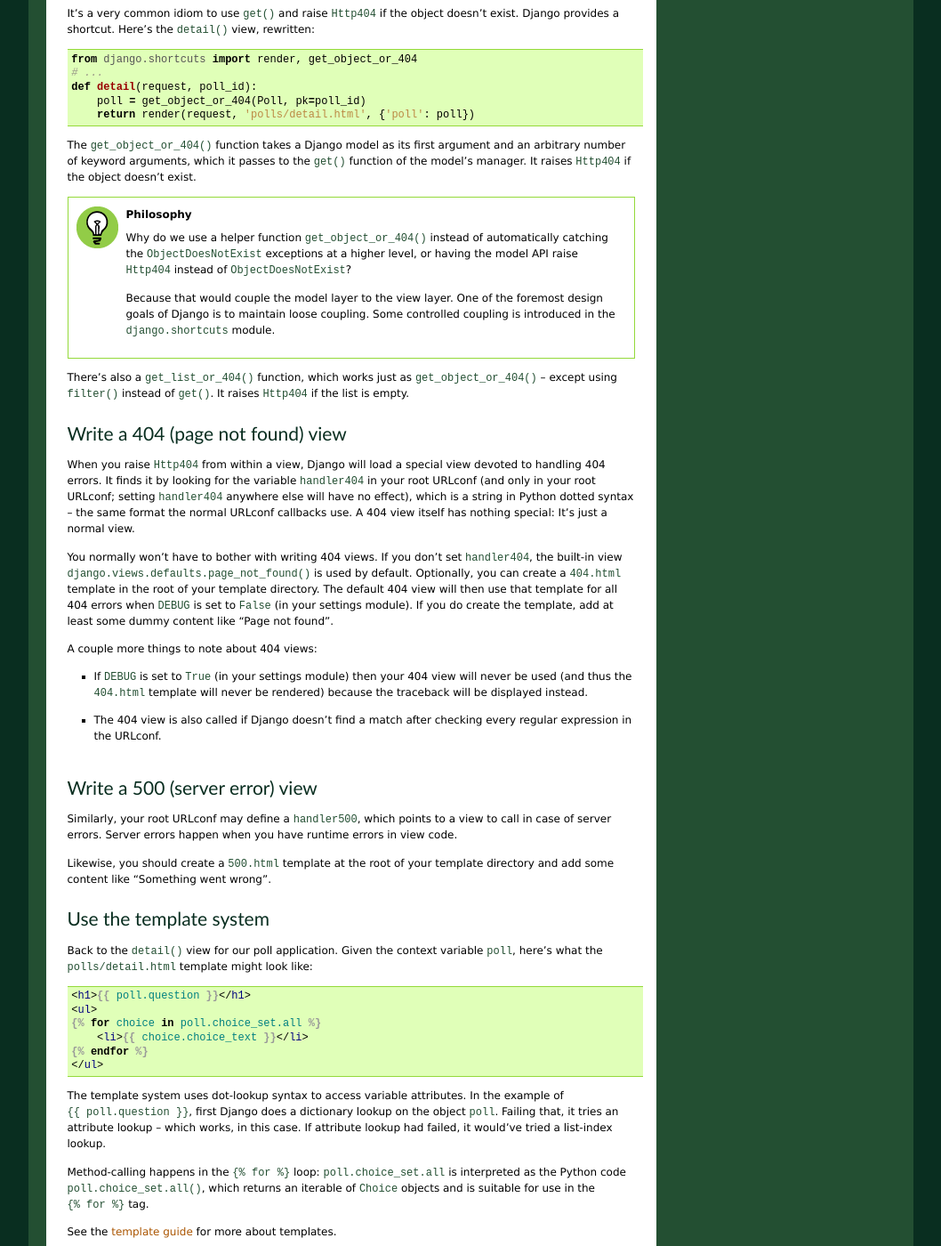
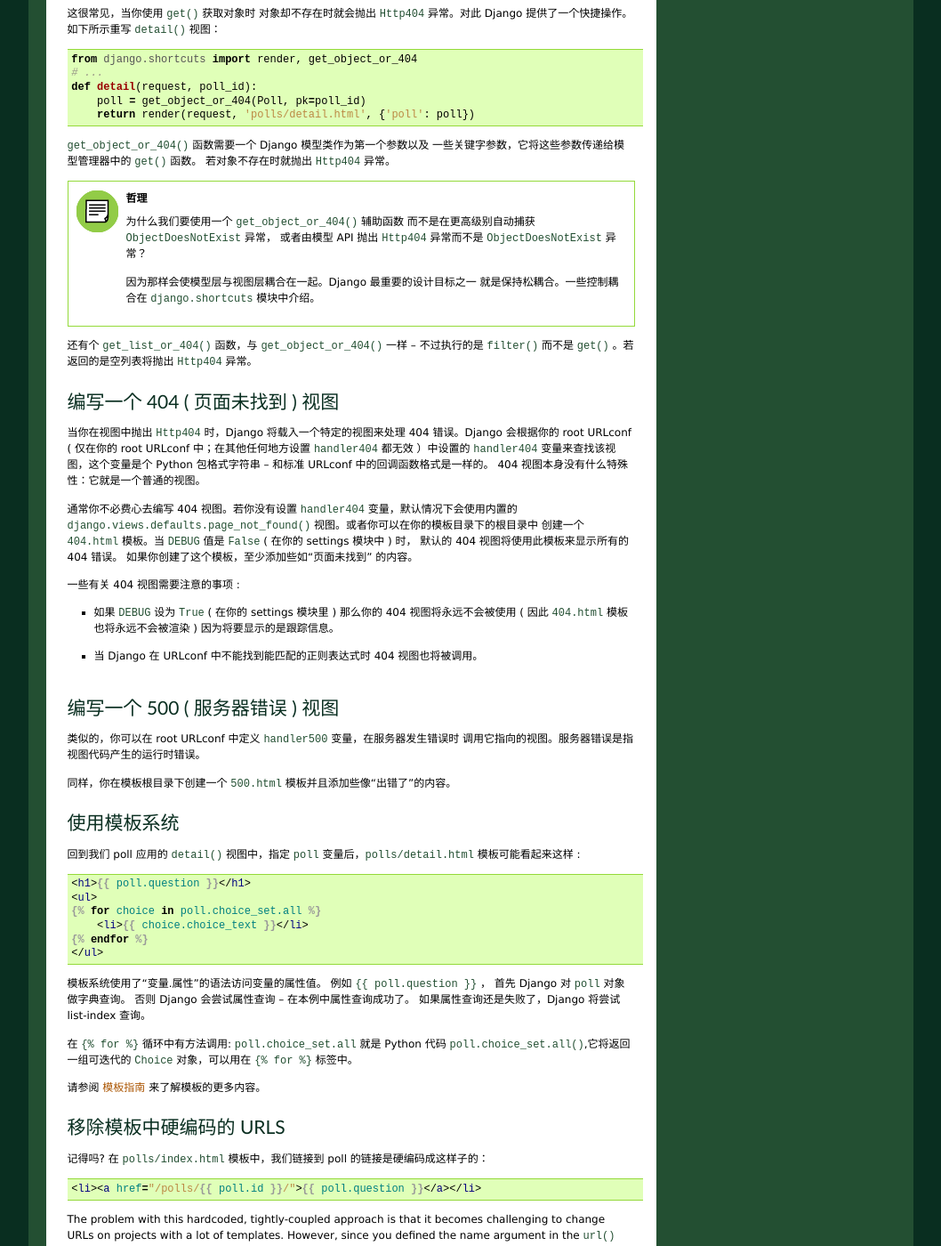
Before and after one commit to yourtion/Django-Chinese-Docs, a Sphinx documentation site: the page built from docs/intro/tutorial03.txt, in a window 1280 px wide and 1400 px high, scrolled down 5534 px. Shown: the whole window at 89% size, without its empty margins (111-1169 px from the left). Built offline with Sphinx 7.4.7, drawn with Linux system fonts in a browser that asks for light colours; cross-references to code outside the pages are shown as plain code; some of the changed text lies outside the part shown.

Commit message:
翻译至移除硬编码

```diff
--- a/docs/intro/tutorial03.txt
+++ b/docs/intro/tutorial03.txt
@@ -364,9 +364,9 @@ Django 提供了一种快捷方式。这里重写完整的 ``index()`` 视图 ::
 快捷方式: :func:`~django.shortcuts.get_object_or_404`
 -------------------------------------------------------
 
-It's a very common idiom to use :meth:`~django.db.models.query.QuerySet.get`
-and raise :exc:`~django.http.Http404` if the object doesn't exist. Django
-provides a shortcut. Here's the ``detail()`` view, rewritten::
+这很常见，当你使用 :meth:`~django.db.models.query.QuerySet.get` 获取对象时
+对象却不存在时就会抛出 :exc:`~django.http.Http404` 异常。对此 Django
+提供了一个快捷操作。如下所示重写 ``detail()`` 视图： ::
 
     from django.shortcuts import render, get_object_or_404
     # ...
@@ -374,74 +374,61 @@ provides a shortcut. Here's the ``detail()`` view, rewritten::
         poll = get_object_or_404(Poll, pk=poll_id)
         return render(request, 'polls/detail.html', {'poll': poll})
 
-The :func:`~django.shortcuts.get_object_or_404` function takes a Django model
-as its first argument and an arbitrary number of keyword arguments, which it
-passes to the :meth:`~django.db.models.query.QuerySet.get` function of the
-model's manager. It raises :exc:`~django.http.Http404` if the object doesn't
-exist.
+:func:`~django.shortcuts.get_object_or_404` 函数需要一个 Django 模型类作为第一个参数以及
+一些关键字参数，它将这些参数传递给模型管理器中的 :meth:`~django.db.models.query.QuerySet.get` 函数。
+若对象不存在时就抛出 :exc:`~django.http.Http404` 异常。
 
-.. admonition:: Philosophy
+.. admonition:: 哲理
 
-    Why do we use a helper function :func:`~django.shortcuts.get_object_or_404`
-    instead of automatically catching the
-    :exc:`~django.core.exceptions.ObjectDoesNotExist` exceptions at a higher
-    level, or having the model API raise :exc:`~django.http.Http404` instead of
-    :exc:`~django.core.exceptions.ObjectDoesNotExist`?
+    为什么我们要使用一个 :func:`~django.shortcuts.get_object_or_404` 辅助函数
+    而不是在更高级别自动捕获 :exc:`~django.core.exceptions.ObjectDoesNotExist` 异常，
+    或者由模型 API 抛出 :exc:`~django.http.Http404` 异常而不是 :exc:`~django.core.exceptions.ObjectDoesNotExist` 异常？
 
-    Because that would couple the model layer to the view layer. One of the
-    foremost design goals of Django is to maintain loose coupling. Some
-    controlled coupling is introduced in the :mod:`django.shortcuts` module.
+    因为那样会使模型层与视图层耦合在一起。Django 最重要的设计目标之一
+    就是保持松耦合。一些控制耦合在 :mod:`django.shortcuts` 模块中介绍。
 
-There's also a :func:`~django.shortcuts.get_list_or_404` function, which works
-just as :func:`~django.shortcuts.get_object_or_404` -- except using
-:meth:`~django.db.models.query.QuerySet.filter` instead of
-:meth:`~django.db.models.query.QuerySet.get`. It raises
-:exc:`~django.http.Http404` if the list is empty.
+还有个 :func:`~django.shortcuts.get_list_or_404` 函数，与
+:func:`~django.shortcuts.get_object_or_404` 一样 -- 不过执行的是
+:meth:`~django.db.models.query.QuerySet.filter` 而不是
+:meth:`~django.db.models.query.QuerySet.get` 。若返回的是空列表将抛出
+:exc:`~django.http.Http404` 异常。
 
-Write a 404 (page not found) view
+编写一个 404 ( 页面未找到 ) 视图
 =================================
 
-When you raise :exc:`~django.http.Http404` from within a view, Django
-will load a special view devoted to handling 404 errors. It finds it
-by looking for the variable ``handler404`` in your root URLconf (and
-only in your root URLconf; setting ``handler404`` anywhere else will
-have no effect), which is a string in Python dotted syntax -- the same
-format the normal URLconf callbacks use. A 404 view itself has nothing
-special: It's just a normal view.
+当你在视图中抛出 :exc:`~django.http.Http404` 时，Django
+将载入一个特定的视图来处理 404 错误。Django 会根据你的 root URLconf ( 仅在你的
+root URLconf 中；在其他任何地方设置 ``handler404`` 都无效 ）中设置的 ``handler404``
+变量来查找该视图，这个变量是个 Python 包格式字符串 -- 和标准 URLconf 中的回调函数格式是一样的。
+404 视图本身没有什么特殊性：它就是一个普通的视图。
 
-You normally won't have to bother with writing 404 views. If you don't set
-``handler404``, the built-in view :func:`django.views.defaults.page_not_found`
-is used by default. Optionally, you can create a ``404.html`` template
-in the root of your template directory. The default 404 view will then use that
-template for all 404 errors when :setting:`DEBUG` is set to ``False`` (in your
-settings module). If you do create the template, add at least some dummy
-content like "Page not found".
+通常你不必费心去编写 404 视图。若你没有设置 ``handler404`` 变量，默认情况下会使用内置的
+:func:`django.views.defaults.page_not_found` 视图。或者你可以在你的模板目录下的根目录中
+创建一个 ``404.html`` 模板。当 :setting:`DEBUG` 值是 ``False`` ( 在你的 settings 模块中 ) 时，
+默认的 404 视图将使用此模板来显示所有的 404 错误。 如果你创建了这个模板，至少添加些如“页面未找到”
+的内容。
 
-A couple more things to note about 404 views:
+一些有关 404 视图需要注意的事项 :
 
-* If :setting:`DEBUG` is set to ``True`` (in your settings module) then your
-  404 view will never be used (and thus the ``404.html`` template will never
-  be rendered) because the traceback will be displayed instead.
+* 如果 :setting:`DEBUG` 设为 ``True`` ( 在你的 settings 模块里 ) 那么你的
+  404 视图将永远不会被使用 ( 因此 ``404.html`` 模板也将永远不会被渲染
+  ) 因为将要显示的是跟踪信息。
 
-* The 404 view is also called if Django doesn't find a match after checking
-  every regular expression in the URLconf.
+* 当 Django 在 URLconf 中不能找到能匹配的正则表达式时 404 视图也将被调用。
 
-Write a 500 (server error) view
-===============================
+编写一个 500 ( 服务器错误 ) 视图
+==================================
 
-Similarly, your root URLconf may define a ``handler500``, which points
-to a view to call in case of server errors. Server errors happen when
-you have runtime errors in view code.
+类似的，你可以在 root URLconf 中定义 ``handler500`` 变量，在服务器发生错误时
+调用它指向的视图。服务器错误是指视图代码产生的运行时错误。
 
-Likewise, you should create a ``500.html`` template at the root of your
-template directory and add some content like "Something went wrong".
+同样，你在模板根目录下创建一个 ``500.html`` 模板并且添加些像“出错了”的内容。
 
-Use the template system
+使用模板系统
 =======================
 
-Back to the ``detail()`` view for our poll application. Given the context
-variable ``poll``, here's what the ``polls/detail.html`` template might look
-like:
+回到我们 poll 应用的 ``detail()`` 视图中，指定 ``poll`` 变量后，``polls/detail.html``
+模板可能看起来这样 :
 
 .. code-block:: html+django
 
@@ -452,24 +439,22 @@ like:
     {% endfor %}
     </ul>
 
-The template system uses dot-lookup syntax to access variable attributes. In
-the example of ``{{ poll.question }}``, first Django does a dictionary lookup
-on the object ``poll``. Failing that, it tries an attribute lookup -- which
-works, in this case. If attribute lookup had failed, it would've tried a
-list-index lookup.
+模板系统使用了“变量.属性”的语法访问变量的属性值。
+例如 ``{{ poll.question }}`` ， 首先 Django  对 ``poll`` 对象做字典查询。
+否则 Django 会尝试属性查询  -- 在本例中属性查询成功了。
+如果属性查询还是失败了，Django 将尝试 list-index 查询。
 
-Method-calling happens in the :ttag:`{% for %}<for>` loop:
-``poll.choice_set.all`` is interpreted as the Python code
-``poll.choice_set.all()``, which returns an iterable of ``Choice`` objects and is
-suitable for use in the :ttag:`{% for %}<for>` tag.
+在 :ttag:`{% for %}<for>` 循环中有方法调用:
+``poll.choice_set.all`` 就是 Python 代码
+``poll.choice_set.all()``,它将返回一组可迭代的 ``Choice`` 对象，可以用在
+:ttag:`{% for %}<for>` 标签中。
 
-See the :doc:`template guide </topics/templates>` for more about templates.
+请参阅 :doc:`模板指南 </topics/templates>` 来了解模板的更多内容。
 
-Removing hardcoded URLs in templates
+移除模板中硬编码的 URLS
 ====================================
 
-Remember, when we wrote the link to a poll in the ``polls/index.html``
-template, the link was partially hardcoded like this:
+记得吗? 在 ``polls/index.html`` 模板中，我们链接到 poll 的链接是硬编码成这样子的：
 
 .. code-block:: html+django
 
```
